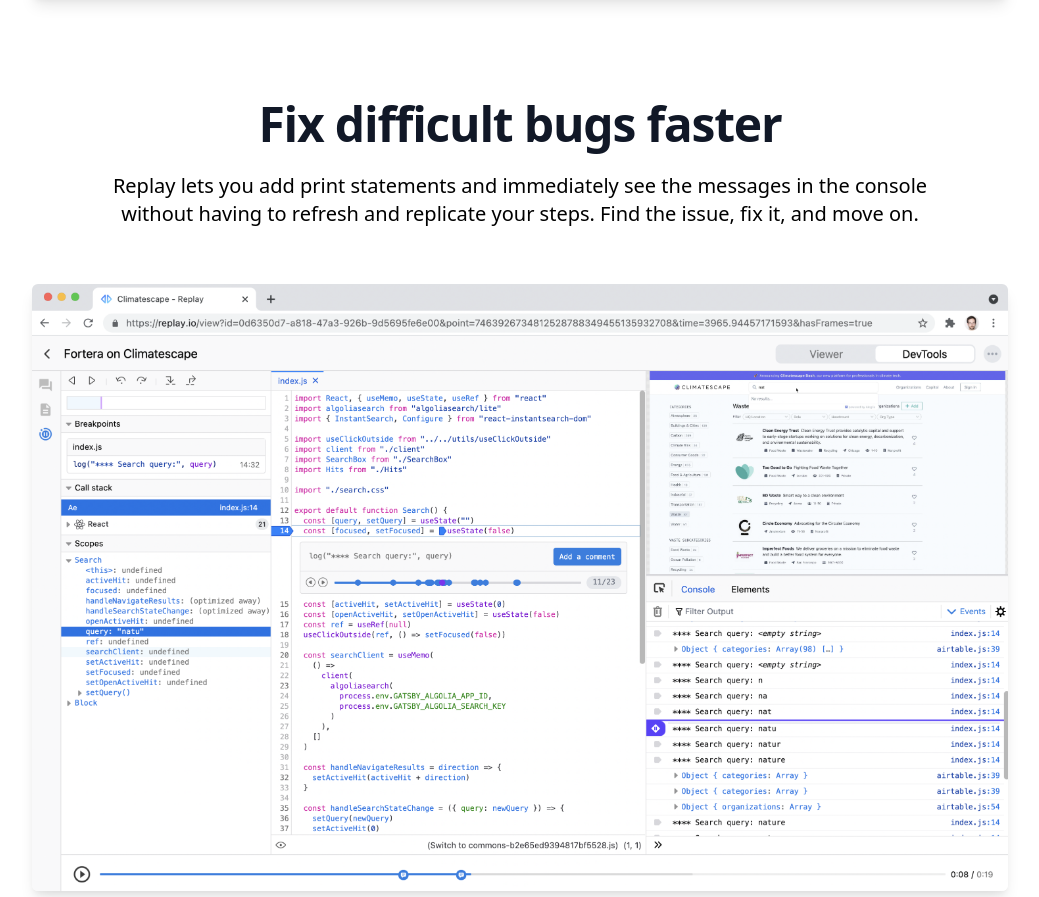
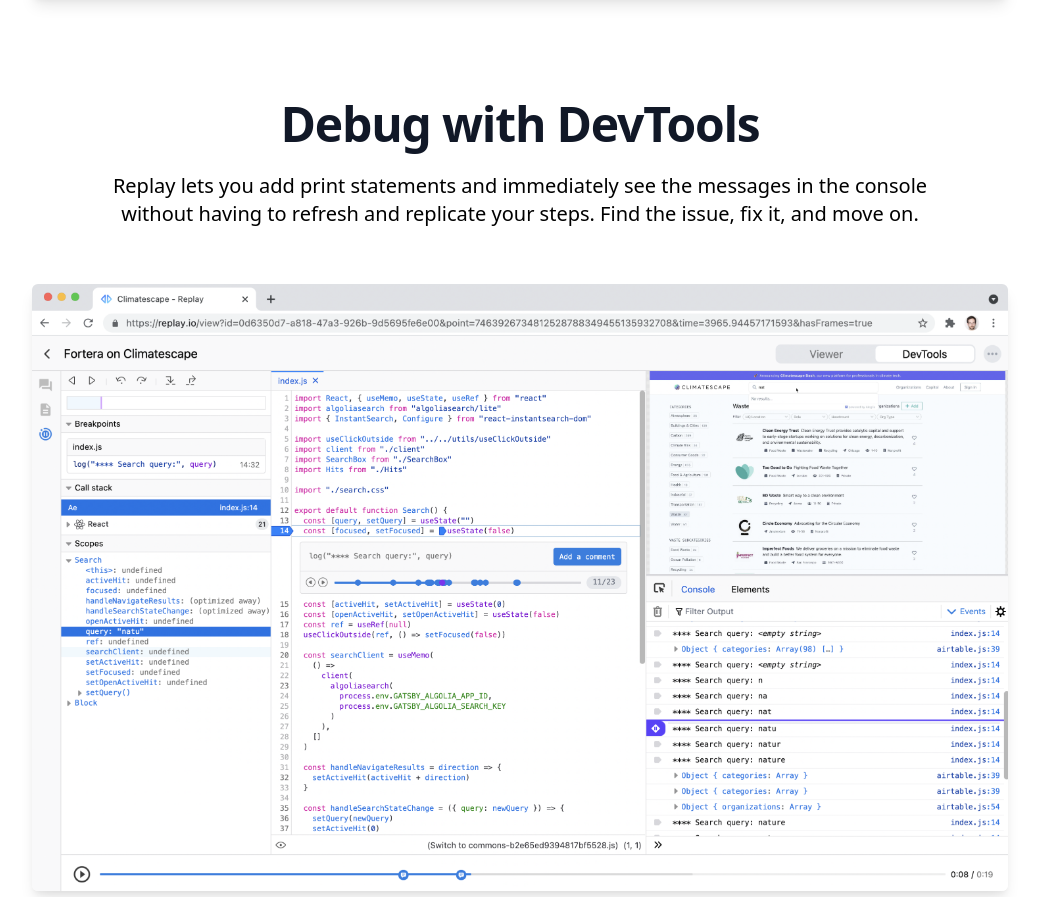
Before and after one commit to jasonLaster/website, a Next.js app: page /components/Features in a window 1280 px wide. Shown: the part 1772-2669 px from the top of the page, without its empty margins (120-1159 px from the left). Built offline with nearby package versions, Linux system fonts and the light colour scheme; a web font is replaced by a local one; what @tailwindcss/typography would draw is missing.

Commit message:
Text tweaks!

```diff
--- a/pages/components/Features.js
+++ b/pages/components/Features.js
@@ -116,7 +116,7 @@
         </FeatureGroup>
       </div>
       <div className="pt-6 pb-24 sm:py-4">
-        <FeatureGroup title="Fix difficult bugs faster">
+        <FeatureGroup title="Debug with DevTools">
           <Feature
             title={``}
             content={`Replay lets you add print statements and immediately see the messages in the console without having to refresh and replicate your steps. Find the issue, fix it, and move on.`}
--- a/pages/components/Hero.js
+++ b/pages/components/Hero.js
@@ -98,12 +98,12 @@
             <div className="relative px-4 sm:px-6 lg:px-8">
               <h1 className="text-center text-3xl font-extrabold tracking-tight sm:text-4xl lg:text-5xl">
                 <span className="block text-gray-900 font-bold">
-                  Capture bugs, not video
+                  Debuggable bug reports
                 </span>
               </h1>
               <p className="mt-2 max-w-lg mx-auto text-center text-xl text-gray-500 sm:max-w-3xl my-8 font-light">
-                Replay is a browser that records websites so your team can fix
-                bugs faster.
+                Replay is a browser that records all of the context you need to
+                fix bugs faster.
               </p>
             </div>
           </div>
```
